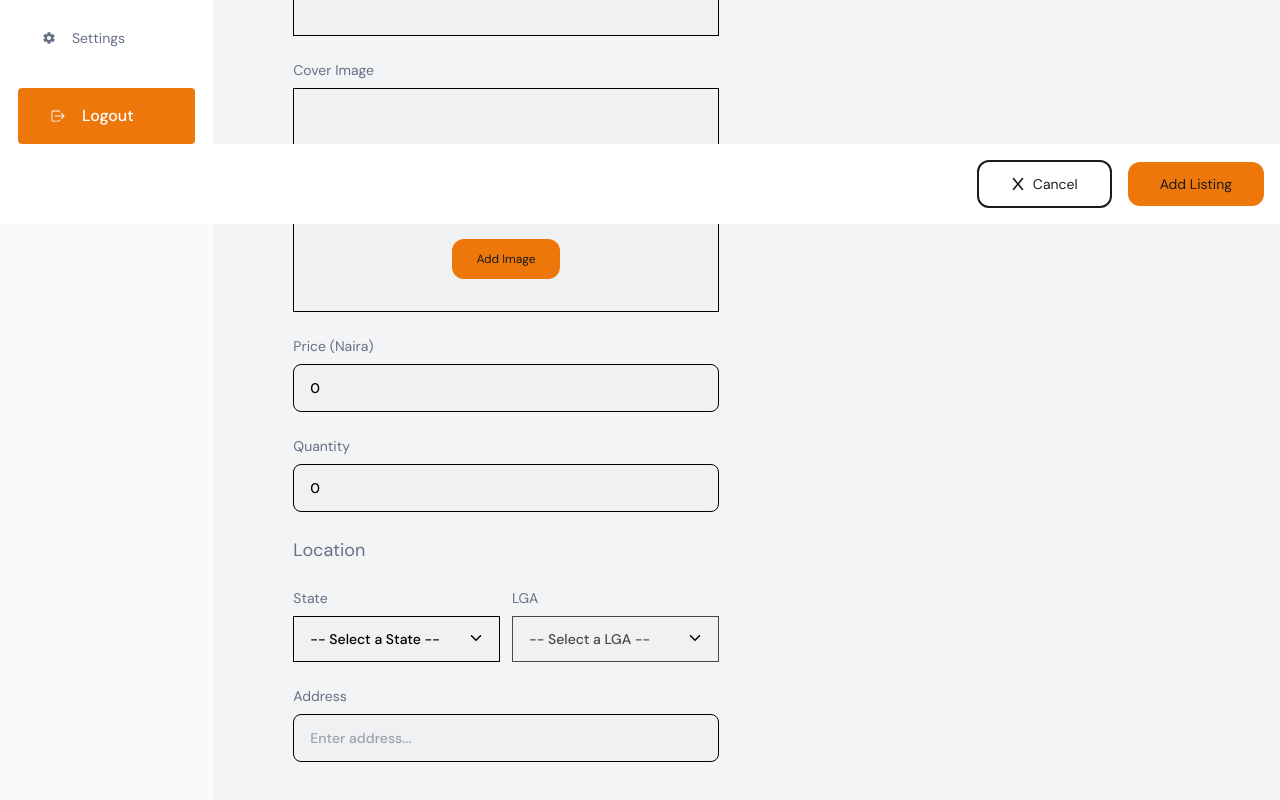
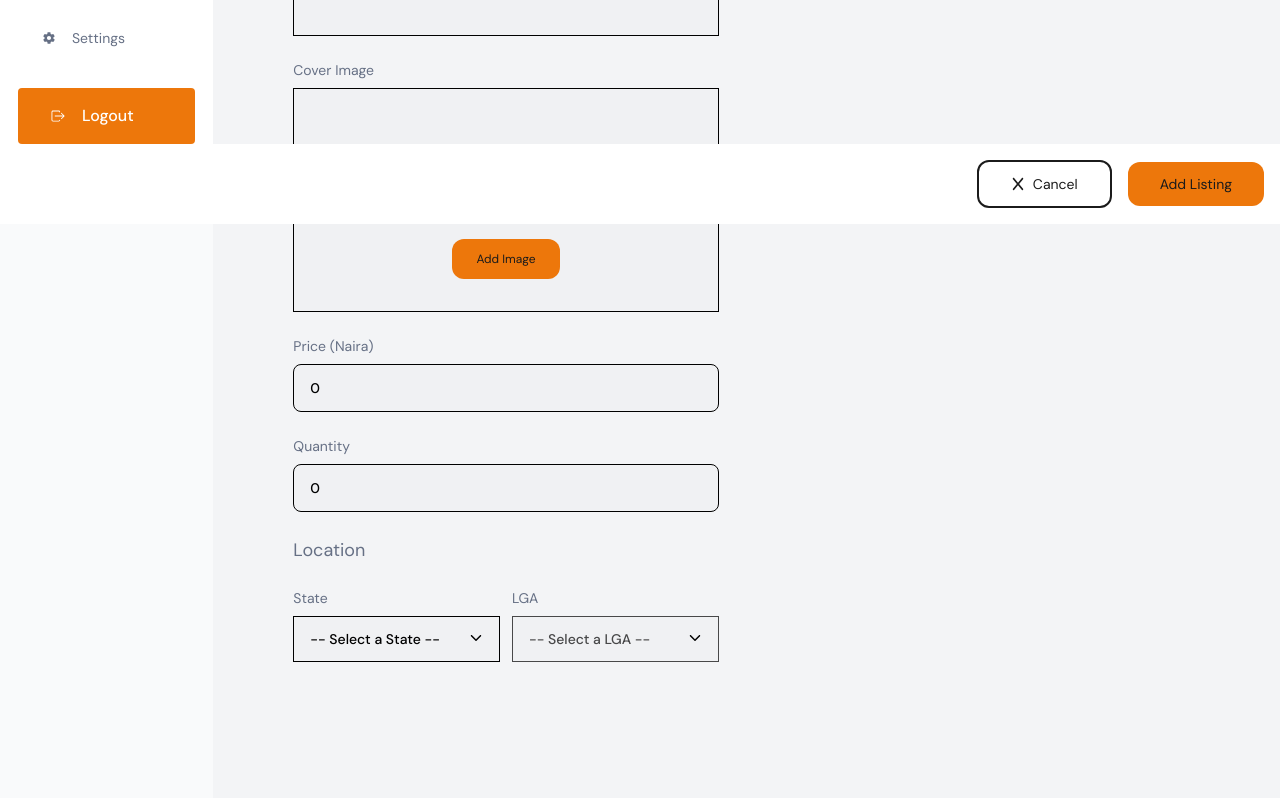
Before and after one commit to Pettify-NG/pettiy-web-app, a Next.js app: page /dashboard/accessories/create in a window 1280 px wide. Shown: the part 576-1376 px from the top of the page. Built offline with nearby package versions, Linux system fonts and the light colour scheme.

Commit message:
removed address from create pet and accessory

```diff
--- a/src/components/Dashboard/AccessoriesListings/CreateAccessoriesListingsForm.tsx
+++ b/src/components/Dashboard/AccessoriesListings/CreateAccessoriesListingsForm.tsx
@@ -61,7 +61,7 @@ const CreateAccessoriesListingForm = () => {
       stock: 0,
       state: "",
       lga: "",
-      address: "",
+      // address: "",
       // weight: "",
     },
     validationSchema: Yup.object({
@@ -71,7 +71,7 @@ const CreateAccessoriesListingForm = () => {
       price: Yup.string().required().label("Price"),
       state: Yup.string().required().label("State"),
       lga: Yup.string().required().label("LGA"),
-      address: Yup.string().required().label("Address"),
+      // address: Yup.string().required().label("Address"),
       stock: Yup.number().min(1).required().label("Number in stock"),
       // weight: Yup.number().min(1).required().label("Product Weight"),
     }),
@@ -128,7 +128,7 @@ const CreateAccessoriesListingForm = () => {
               location: {
                 state: values.state,
                 lga: values.lga,
-                address: values.address
+                // address: values.address
               }
               // weight: values.weight
             };
@@ -441,7 +441,7 @@ const CreateAccessoriesListingForm = () => {
 
             {/* Address */}
 
-            <div className='mb-6'>
+            {/* <div className='mb-6'>
                 <label htmlFor='address' className='text-sm text-neutral mb-2 block'>
                   Address
                 </label>
@@ -452,7 +452,7 @@ const CreateAccessoriesListingForm = () => {
                   value={formik.values.address}
                   error={formik.errors.address}
                 />
-            </div>
+            </div> */}
           </div>
         </div>
       </div>
--- a/src/components/Dashboard/AccessoriesListings/EditAccessoryForm.tsx
+++ b/src/components/Dashboard/AccessoriesListings/EditAccessoryForm.tsx
@@ -60,7 +60,7 @@ const EditAccessoryForm = ({ accessory }: { accessory: IAccessory | undefined })
       stock: accessory?.quantity ?? undefined,
       state: accessory?.location?.state ?? "",
       lga: accessory?.location.lga ?? "",
-      address: accessory?.location?.address ?? ""
+      // address: accessory?.location?.address ?? ""
       // weight: "",
     },
     validationSchema: Yup.object({
@@ -71,7 +71,7 @@ const EditAccessoryForm = ({ accessory }: { accessory: IAccessory | undefined })
       stock: Yup.number().min(1).required().label("Number in stock"),
       state: Yup.string().required().label("State"),
       lga: Yup.string().required().label("LGA"),
-      address: Yup.string().required().label("Address"),
+      // address: Yup.string().required().label("Address"),
       // weight: Yup.number().min(1).required().label("Product Weight"),
     }),
     onSubmit: async (values) => {
@@ -126,7 +126,7 @@ const EditAccessoryForm = ({ accessory }: { accessory: IAccessory | undefined })
               location: {
                 state: values.state,
                 lga: values.lga,
-                address: values.address
+                // address: values.address
               }
               // weight: values.weight
             };
@@ -470,7 +470,7 @@ const EditAccessoryForm = ({ accessory }: { accessory: IAccessory | undefined })
 
                       {/* Address */}
 
-                      <div className='mb-6'>
+                      {/* <div className='mb-6'>
                           <label htmlFor='address' className='text-sm text-neutral mb-2 block'>
                             Address
                           </label>
@@ -481,7 +481,7 @@ const EditAccessoryForm = ({ accessory }: { accessory: IAccessory | undefined })
                             value={formik.values.address}
                             error={formik.errors.address}
                           />
-                      </div>
+                      </div> */}
                     </div>
 
         </div>
--- a/src/components/Dashboard/PetListings/CreatePetListingForm.tsx
+++ b/src/components/Dashboard/PetListings/CreatePetListingForm.tsx
@@ -72,7 +72,7 @@ const CreatePetListingForm = () => {
       dateOfBirth: "",
       state: "",
       lga: "",
-      address: "",
+      // address: "",
     },
     validationSchema: Yup.object({
       petBreed: Yup.string().required().label("Pet Breed"),
@@ -85,7 +85,7 @@ const CreatePetListingForm = () => {
       // location: Yup.string().required().label("Location"),
       state: Yup.string().required().label("State"),
       lga: Yup.string().required().label("LGA"),
-      address: Yup.string().required().label("Address"),
+      // address: Yup.string().required().label("Address"),
       vaccinationStatus: Yup.boolean().required().label("Vaccination Status"),
       dateOfBirth: Yup.string().label("Date of Birth"),
     }),
@@ -171,7 +171,7 @@ const CreatePetListingForm = () => {
               location: {
                 states: values.state,
                 lga: values.lga,
-                address: values.address
+                // address: values.address
               }
             };
 
@@ -582,7 +582,7 @@ const CreatePetListingForm = () => {
             </div>
 
             {/* Address */}
-
+{/*
             <div className='mb-6'>
                 <label htmlFor='address' className='text-sm text-neutral mb-2 block'>
                   Address
@@ -594,7 +594,7 @@ const CreatePetListingForm = () => {
                   value={formik.values.address}
                   error={formik.errors.address}
                 />
-            </div>
+            </div> */}
           </div>
 
           {/* Vaccination Status */}
--- a/src/components/Dashboard/PetListings/EditPet.tsx
+++ b/src/components/Dashboard/PetListings/EditPet.tsx
@@ -73,7 +73,7 @@ const EditPetForm = ({ pet }: { pet?: IPet | undefined }) => {
       dateOfBirth: pet?.date_of_birth ?? " ",
       state: pet?.location?.state ?? "",
       lga: pet?.location.lga ?? "",
-      address: pet?.location?.address ?? ""
+      // address: pet?.location?.address ?? ""
     },
     validationSchema: Yup.object({
       petBreed: Yup.string().required().label("Pet Breed"),
@@ -88,7 +88,7 @@ const EditPetForm = ({ pet }: { pet?: IPet | undefined }) => {
       dateOfBirth: Yup.string().required().label("Date of Birth"),
       state: Yup.string().required().label("State"),
       lga: Yup.string().required().label("LGA"),
-      address: Yup.string().required().label("Address"),
+      // address: Yup.string().required().label("Address"),
     }),
     onSubmit: async (values) => {
     //   if (productImages.length < 1) {
@@ -170,7 +170,7 @@ const EditPetForm = ({ pet }: { pet?: IPet | undefined }) => {
                     location: {
                       state: values.state,
                       lga: values.lga,
-                      address: values.address,
+                      // address: values.address,
                     },
                 };
 
@@ -598,20 +598,6 @@ const EditPetForm = ({ pet }: { pet?: IPet | undefined }) => {
                           </div>
                       </div>
 
-                      {/* Address */}
-
-                      <div className='mb-6'>
-                          <label htmlFor='address' className='text-sm text-neutral mb-2 block'>
-                            Address
-                          </label>
-                          <TextInput
-                            placeholder='Enter address...'
-                            id='address'
-                            onChange={formik.handleChange}
-                            value={formik.values.address}
-                            error={formik.errors.address}
-                          />
-                      </div>
                     </div>
 
           {/* Vaccination Status */}
```
